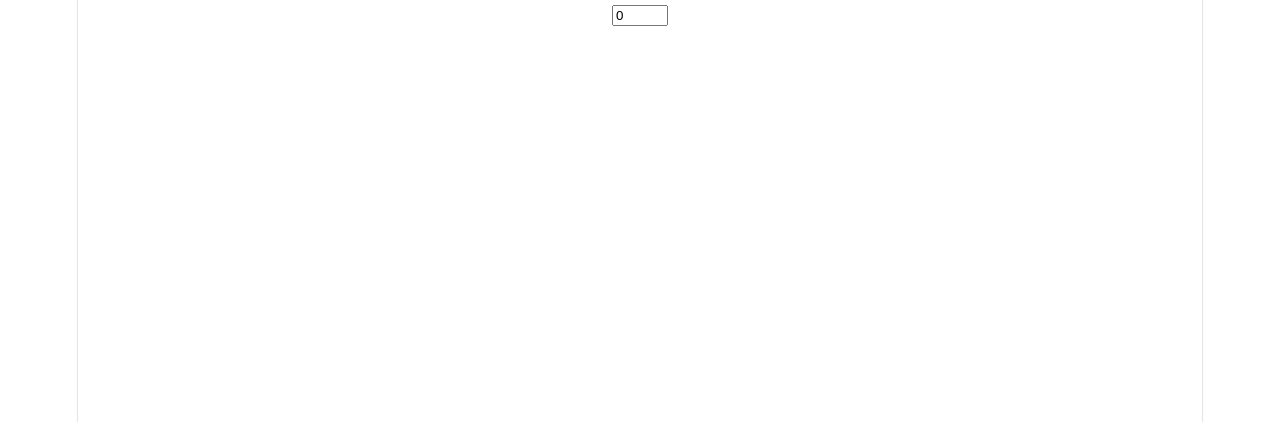
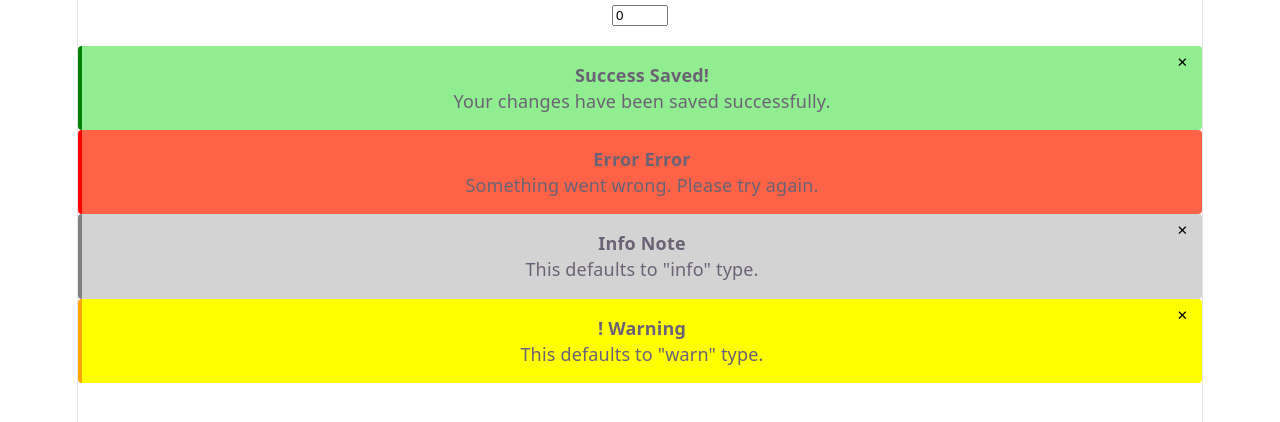
Before and after one commit to shaikhm357/daily-learnings, a React (Vite) app: page / in a window 1280 px wide. Shown: the top 422 px of the page. Built offline with nearby package versions, Linux system fonts and the light colour scheme.

Commit message:
Practice props

```diff
--- a/src/App.tsx
+++ b/src/App.tsx
@@ -1,11 +1,18 @@
+import { useState } from "react";
 import "./App.css";
 // import DebouncedSearch from "./components/DebouncedSearch";
 import NestedCircle from "./components/NestedCircle";
+import Alert from "./components/Alert";
+// import DebouncedSearch from "./components/DebouncedSearch";
 // import Counter from "./components/Counter";
 // import CheckBoxGroup from "./components/CheckBoxGroup";
 // import Todo from "./components/Todo";
 
 function App() {
+  const [showSuccess, setShowSuccess] = useState(true);
+  const [showError, setShowError] = useState(true);
+  const [showWarning, setShowWarning] = useState(true);
+  const [showInfo, setShowInfo] = useState(true);
   return (
     <>
       {/* <Counter /> */}
@@ -13,6 +20,40 @@ function App() {
       {/* <Todo /> */}
       {/* <DebouncedSearch /> */}
       <NestedCircle />
+      {/* // Usage — flexible through props */}
+      {showSuccess && (
+        <Alert
+          type="success"
+          title="Saved!"
+          onClose={() => setShowSuccess(false)}
+        >
+          <p>Your changes have been saved successfully.</p>
+        </Alert>
+      )}
+      {showError && (
+        <Alert
+          type="error"
+          title="Error"
+          closable={false}
+          onClose={() => setShowError(false)}
+        >
+          <p>Something went wrong. Please try again.</p>
+        </Alert>
+      )}
+      {showInfo && (
+        <Alert title="Note" onClose={() => setShowInfo(false)}>
+          <p>This defaults to "info" type.</p>
+        </Alert>
+      )}
+      {showWarning && (
+        <Alert
+          type="warning"
+          title="Warning"
+          onClose={() => setShowWarning(false)}
+        >
+          <p>This defaults to "warn" type.</p>
+        </Alert>
+      )}
     </>
   );
 }
--- /dev/null
+++ b/src/components/Alert.tsx
@@ -0,0 +1,47 @@
+
+const Alert = ({ type = 'info', title, children, onClose, closable = true }) => {
+  const styles = {
+    info: { bg: "lightgray", border: "gray", icon: "Info" },
+    success: { bg: "lightgreen", border: "green", icon: "Success" },
+    warning: { bg: "yellow", border: "orange", icon: "!" },
+    error: { bg: "tomato", border: "red", icon: "Error" },
+  };
+
+  const style = styles[type] || styles.info;
+
+  return (
+    <div
+      style={{
+        backgroundColor: style.bg,
+        borderLeft: `4px solid ${style.border}`,
+        padding: "16px",
+        borderRadius: "4px",
+        position: "relative",
+      }}
+    >
+      <strong>
+        {style.icon} {title}
+      </strong>
+
+      <div>{children}</div>
+
+      {closable && (
+        <button
+          onClick={onClose}
+          style={{
+            position: "absolute",
+            top: 8,
+            right: 8,
+            border: "none",
+            background: "none",
+            cursor: "pointer",
+          }}
+        >
+          ✕
+        </button>
+      )}
+    </div>
+  );
+};
+
+export default Alert;
```
